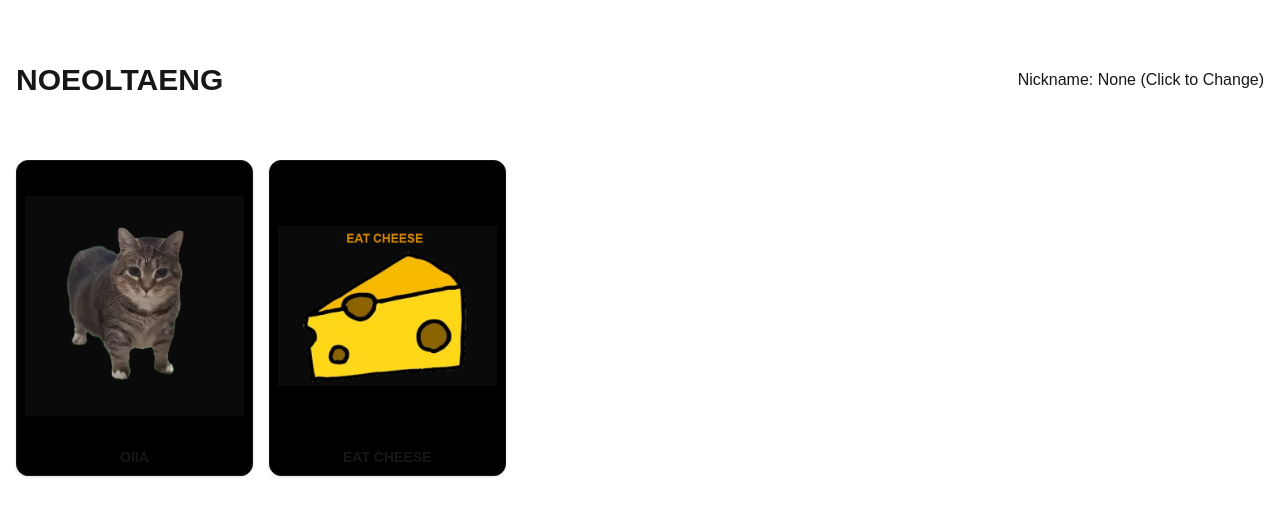
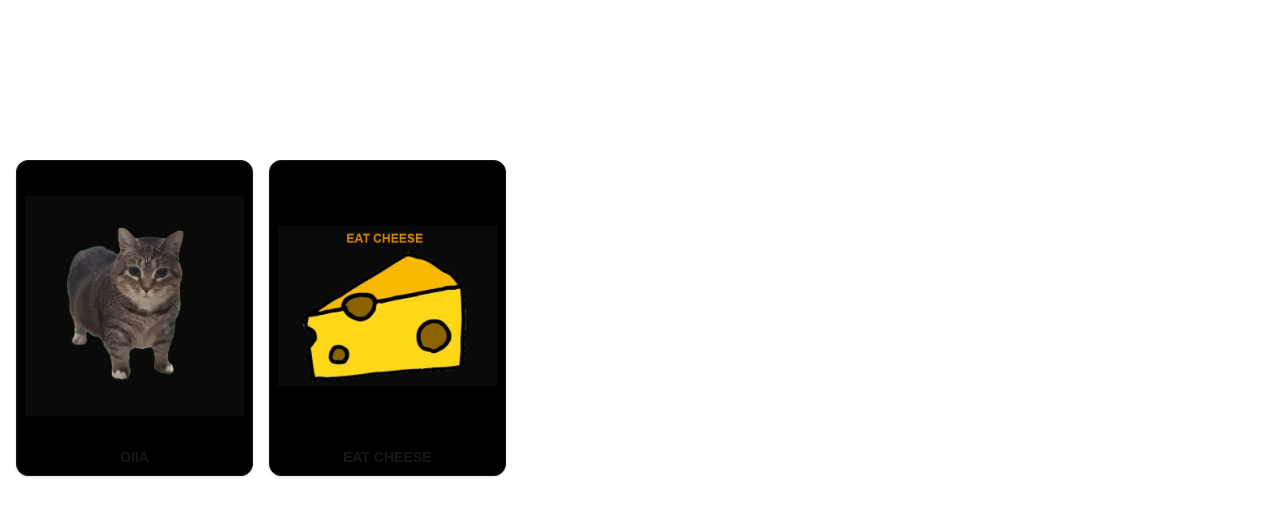
Before and after one commit to Oseojin/noeoltaeng, a Next.js app: page / in a window 1280 px wide. Shown: the top 516 px of the page. Built offline with nearby package versions, Linux system fonts and the light colour scheme; no server answers.

Commit message:
nickname layout change

```diff
--- a/app/page.tsx
+++ b/app/page.tsx
@@ -17,10 +17,12 @@ const contentList = [
 export default function HomePage() {
   return (
     <main className="min-h-screen flex flex-col">
-      {/* 상단 헤더 */}
-      <div className="p-4 flex justify-between items-center h-[20vh]">
-        <h1 className="text-3xl font-bold">NOEOLTAENG</h1>
-        <NicknameEditor />
+      {/* 헤더 (타이틀 + 닉네임) */}
+      <div className="p-6 h-[20vh]">
+        <h1 className="text-3xl font-bold text-white">NOEOLTAENG</h1>
+        <div className="mt-2">
+          <NicknameEditor />
+        </div>
       </div>
 
       {/* 앨범 영역 */}
--- a/components/NicknameEditor.tsx
+++ b/components/NicknameEditor.tsx
@@ -56,7 +56,7 @@ export default function NicknameEditor() {
 
     if (res.ok) {
       setEditing(false);
-      setShowWarning(false); // 저장 성공 시 경고 제거
+      setShowWarning(false);
     } else {
       const err = await res.json();
       alert(err.error ?? "Nickname Save Error");
@@ -64,33 +64,35 @@ export default function NicknameEditor() {
   };
 
   return (
-    <div className="flex flex-col items-end gap-2">
+    <div className="mt-2 text-sm text-white flex flex-col items-start gap-1">
       {showWarning && (
-        <div className="text-red-500 text-sm">
+        <div className="text-yellow-400 text-sm">
           ⚠️ Please set your nickname first!
         </div>
       )}
+      {editing ? (
         <div className="flex gap-2 items-center">
-        {editing ? (
-          <>
           <input
             value={nickname}
             onChange={(e) => setNickname(e.target.value)}
-              className="border rounded px-2 py-1"
+            placeholder="Enter nickname"
+            className="px-3 py-1 rounded border border-gray-500 bg-black text-white focus:outline-none focus:ring-2 focus:ring-blue-400"
           />
           <button
             onClick={handleSave}
-              className="bg-blue-500 text-white px-2 py-1 rounded"
+            className="px-3 py-1 rounded bg-blue-600 hover:bg-blue-700 text-white text-sm"
           >
             Save
           </button>
-          </>
+        </div>
       ) : (
-          <span onClick={() => setEditing(true)} className="cursor-pointer">
+        <span
+          onClick={() => setEditing(true)}
+          className="cursor-pointer hover:underline"
+        >
           Nickname: {nickname || "None"} (Click to Change)
         </span>
       )}
     </div>
-    </div>
   );
 }
```
Lines whose indentation alone changed are shown as unchanged.
